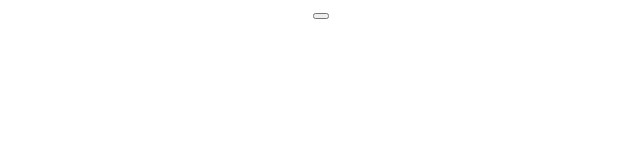
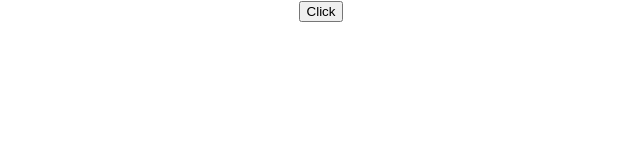
Before and after one commit to manuelwebdev/my-react, a React (Create React App) app: page / in a window 1280 px wide. Shown: the top 160 px of the page, without its empty margins (319-959 px from the left). Built offline with nearby package versions, Linux system fonts and the light colour scheme.

Commit message:
click event working

```diff
--- a/src/components/FunctionClick.js
+++ b/src/components/FunctionClick.js
@@ -1,9 +1,13 @@
 import React from 'react'
 
 function FunctionClick() {
+    function clickHandler() {
+        console.log('button clicked')
+    }
+
     return (
         <div>
-            <button></button>
+            <button onClick={ clickHandler }>Click</button>
         </div>
     )
 }
```
